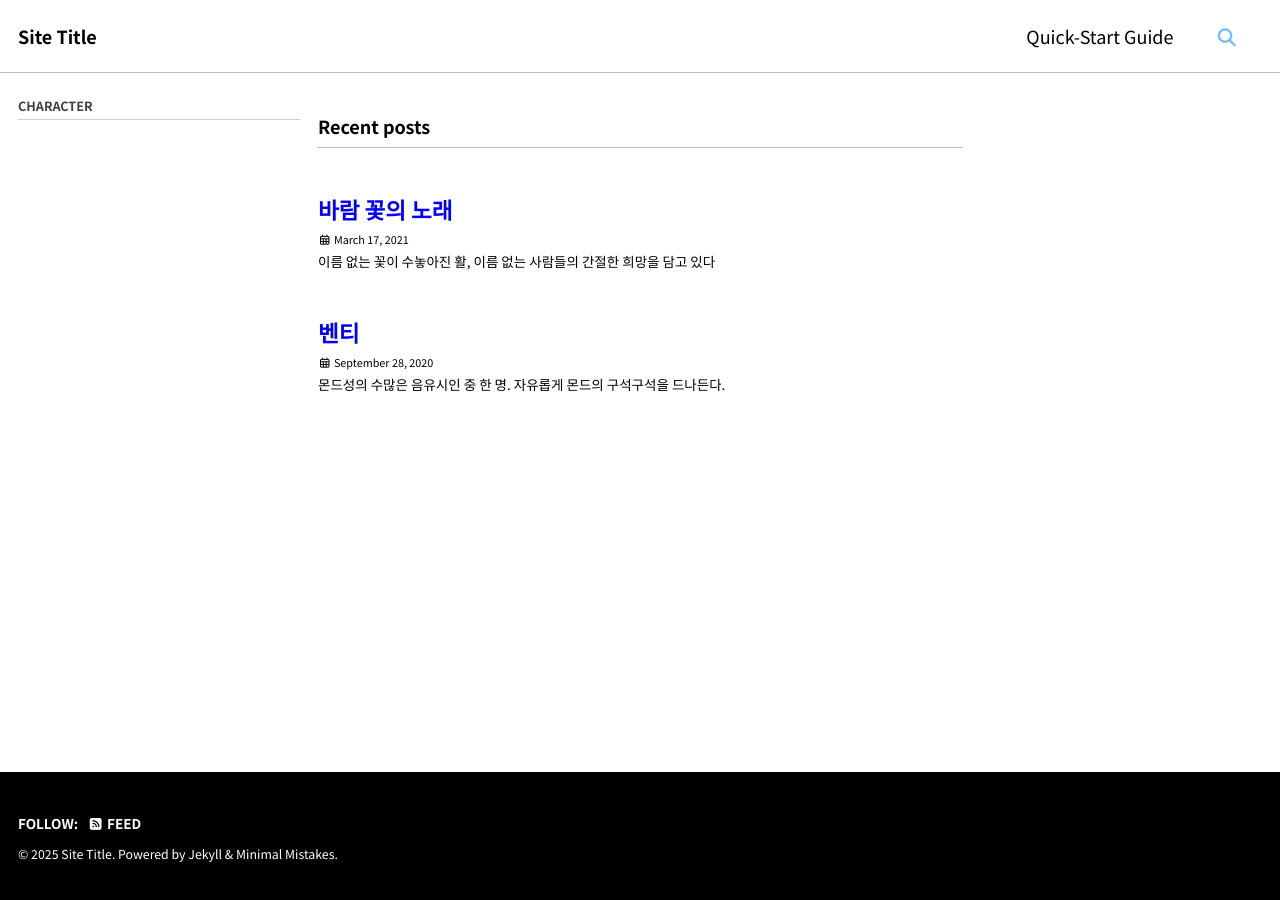
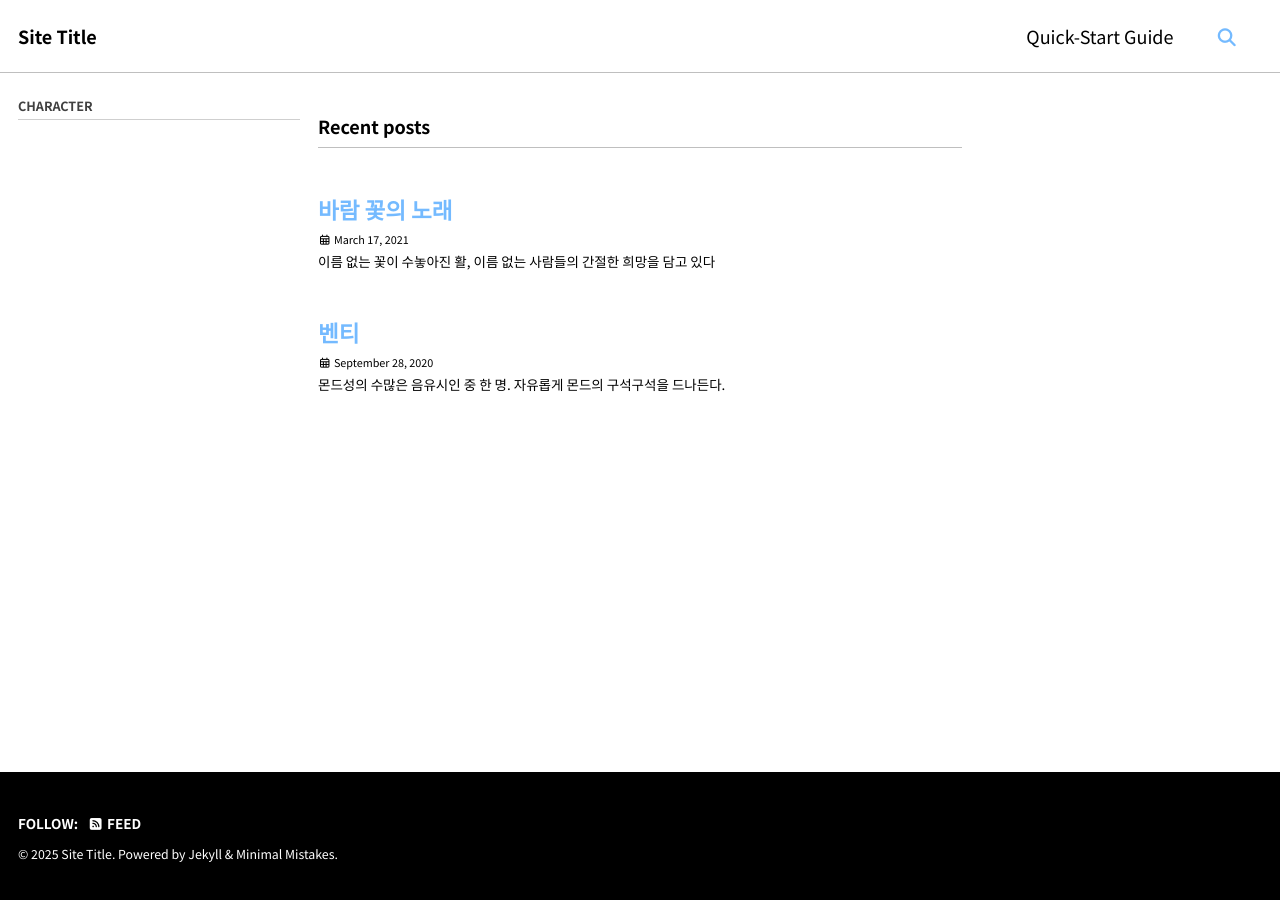
Before and after one commit to NamelessFlower/namelessflower.github.io, a Jekyll site: the page built from index.html, in a window 1280 px wide. Built offline with Jekyll 4.4.1, drawn with Linux system fonts in a browser that asks for light colours; cached includes are drawn as plain includes; the list of posts is cut into pages by our own code.

Commit message:
Update _contrast.scss

```diff
--- a/_sass/minimal-mistakes/skins/_contrast.scss
+++ b/_sass/minimal-mistakes/skins/_contrast.scss
@@ -8,7 +8,7 @@ $muted-text-color: $text-color !default;
 $primary-color: #74baff !default;
 $border-color: mix(#fff, $text-color, 75%) !default;
 $footer-background-color: #000 !default;
-$link-color: #0000ff !default;
+$link-color: #74baff !default;
 $masthead-link-color: $text-color !default;
 $masthead-link-color-hover: $text-color !default;
 $navicon-link-color-hover: mix(#fff, $text-color, 80%) !default;
```
